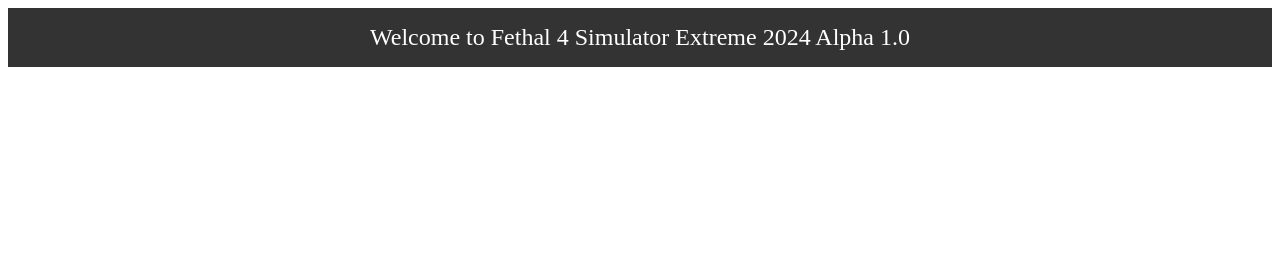
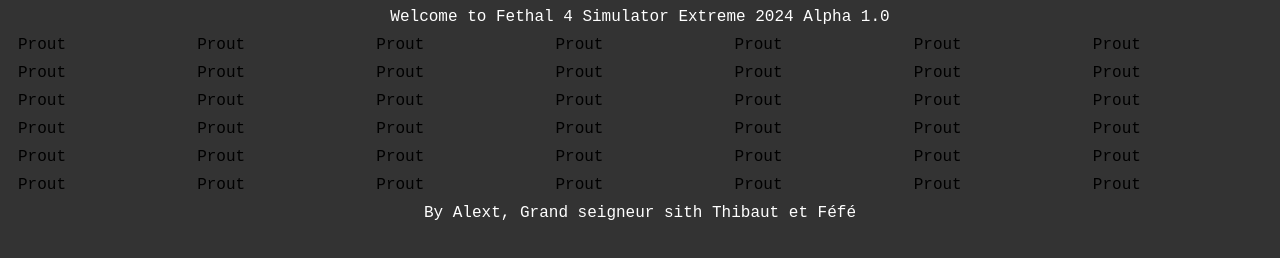
Before and after one commit to tb-des/Fethal_4, a plain HTML site: page index.html in a window 1280 px wide. Drawn offline with Linux system fonts and the light colour scheme.

Commit message:
Index et CSS

```diff
--- a/index.html
+++ b/index.html
@@ -5,11 +5,59 @@
     <meta name="viewport" content="width=device-width, initial-scale=1.0">
     <title>Fethal 4</title>
     <link rel="icon" type="image/png" href="img/logo.png" />
+    <link rel="stylesheet" href="style.css">
 </head>
 
-<body>
-    <nav style="background-color: #333; padding: 1em; text-align: center;">
-        <span style="color: white; font-size: 1.5em;">Welcome to Fethal 4 Simulator Extreme 2024 Alpha 1.0</span>
+<body bgcolor="#333">
+    <nav class="nav">
+        <span id="span_nav">Welcome to Fethal 4 Simulator Extreme 2024 Alpha 1.0</span>
     </nav>
+
+    <div class="grid">
+        <div class="grid-item" id="0-0">Prout</div>
+        <div class="grid-item" id="0-1">Prout</div>
+        <div class="grid-item" id="0-2">Prout</div>
+        <div class="grid-item" id="0-3">Prout</div>
+        <div class="grid-item" id="0-4">Prout</div>
+        <div class="grid-item" id="0-5">Prout</div>
+        <div class="grid-item" id="0-6">Prout</div>
+        <div class="grid-item" id="1-0">Prout</div>
+        <div class="grid-item" id="1-1">Prout</div>
+        <div class="grid-item" id="1-2">Prout</div>
+        <div class="grid-item" id="1-3">Prout</div>
+        <div class="grid-item" id="1-4">Prout</div>
+        <div class="grid-item" id="1-5">Prout</div>
+        <div class="grid-item" id="1-6">Prout</div>
+        <div class="grid-item" id="2-0">Prout</div>
+        <div class="grid-item" id="2-1">Prout</div>
+        <div class="grid-item" id="2-2">Prout</div>
+        <div class="grid-item" id="2-3">Prout</div>
+        <div class="grid-item" id="2-4">Prout</div>
+        <div class="grid-item" id="2-5">Prout</div>
+        <div class="grid-item" id="2-6">Prout</div>
+        <div class="grid-item" id="3-0">Prout</div>
+        <div class="grid-item" id="3-1">Prout</div>
+        <div class="grid-item" id="3-2">Prout</div>
+        <div class="grid-item" id="3-3">Prout</div>
+        <div class="grid-item" id="3-4">Prout</div>
+        <div class="grid-item" id="3-5">Prout</div>
+        <div class="grid-item" id="3-6">Prout</div>
+        <div class="grid-item" id="4-0">Prout</div>
+        <div class="grid-item" id="4-1">Prout</div>
+        <div class="grid-item" id="4-2">Prout</div>
+        <div class="grid-item" id="4-3">Prout</div>
+        <div class="grid-item" id="4-4">Prout</div>
+        <div class="grid-item" id="4-5">Prout</div>
+        <div class="grid-item" id="4-6">Prout</div>
+        <div class="grid-item" id="5-0">Prout</div>
+        <div class="grid-item" id="5-1">Prout</div>
+        <div class="grid-item" id="5-2">Prout</div>
+        <div class="grid-item" id="5-3">Prout</div>
+        <div class="grid-item" id="5-4">Prout</div>
+        <div class="grid-item" id="5-5">Prout</div>
+        <div class="grid-item" id="5-6">Prout</div>
+    </div>
+
+    <footer>By Alext, Grand seigneur sith Thibaut et Féfé</footer>
 </body>
 </html>
--- /dev/null
+++ b/style.css
@@ -0,0 +1,33 @@
+body{
+    background-color: #333;
+    font-family: 'Courier New', Courier, monospace;
+    display : flex-column;
+}
+
+.nav{
+    background-color: #333;
+    color: white;
+    padding: 0px;
+    text-align: center;
+}
+
+.span_nav{
+    color: white;
+    font-size: 1.5em;
+    font-family: 'Courier New', Courier, monospace;
+}
+
+footer{
+    background-color: #333;
+    color: white;
+    text-align: center;
+    padding: 0px;
+    font-family: 'Courier New', Courier, monospace;
+}
+
+.grid{
+    display: grid;
+    grid-template-columns: repeat(7, 1fr);
+    grid-gap: 10px;
+    padding: 10px;
+}
```
